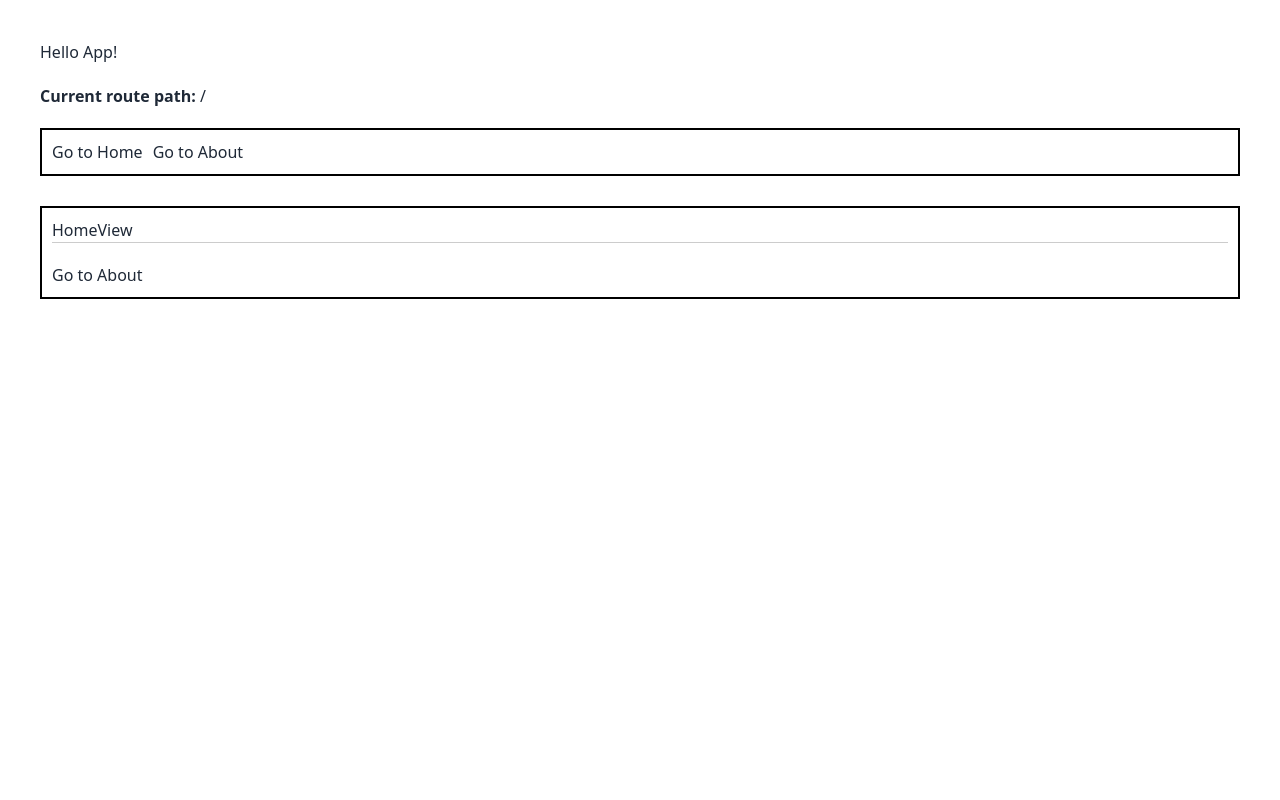
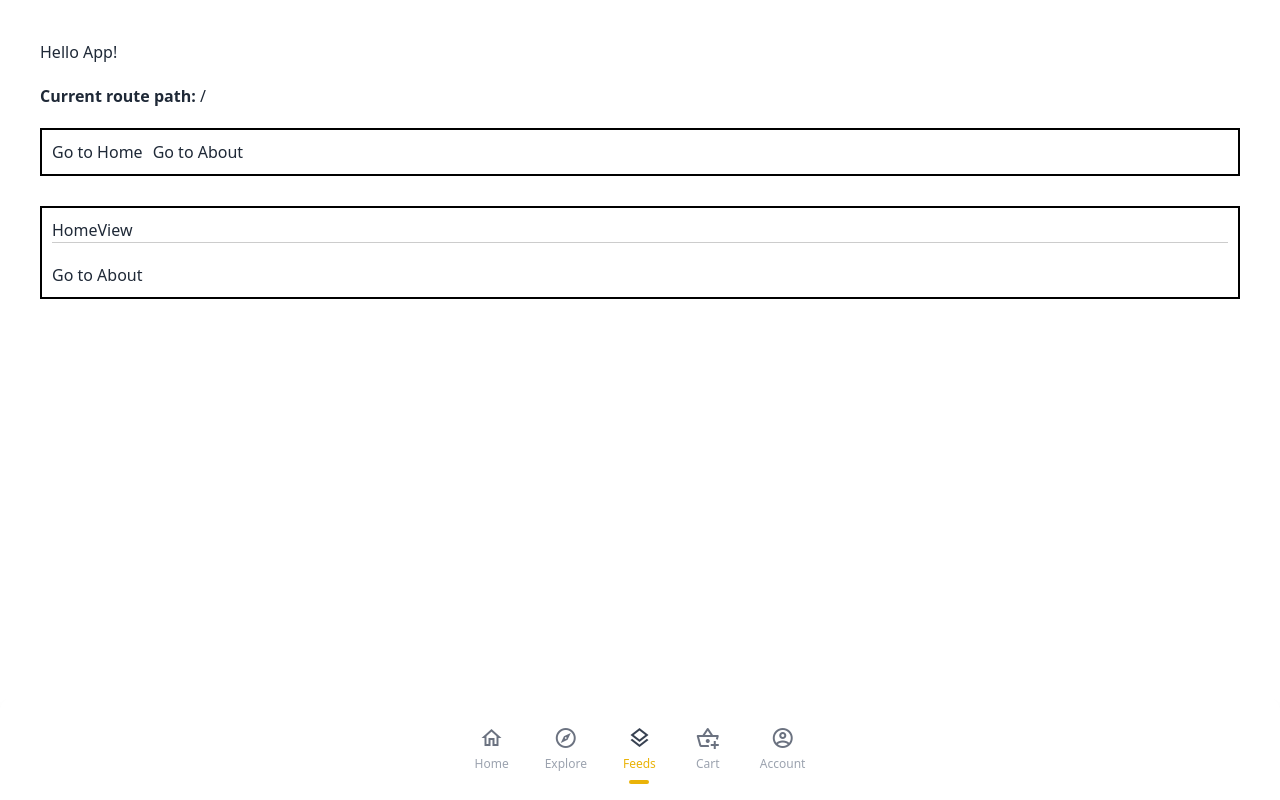
Before and after one commit to Banmai-Hcis/banmai.app, a Vue app: page / in a window 1280 px wide. Built offline with nearby package versions, Linux system fonts and the light colour scheme.

Commit message:
Update: route and navication bar

```diff
--- a/package.json
+++ b/package.json
@@ -1,4 +1,5 @@
 {
+  "homepage": "https://Banmai-Hcis.github.io/banmai.app/",
   "name": "banmai.app",
   "private": true,
   "version": "0.0.0",
@@ -6,7 +7,9 @@
   "scripts": {
     "dev": "vite",
     "build": "vite build",
-    "preview": "vite preview"
+    "preview": "vite preview",
+    "predeploy" : "npm run build",
+    "deploy" : "gh-pages -d dist"
   },
   "dependencies": {
     "vue": "^3.4.35",
--- a/src/App.vue
+++ b/src/App.vue
@@ -1,8 +1,9 @@
 <script setup>
+  import NavicationBar from './components/NavicationBar.vue';
 </script>
 
 <template>
-  <div class="flex flex-col p-10 gap-5">
+  <div class="flex flex-col h-screen p-10 gap-5">
 
     <h1>Hello App!</h1>
 
@@ -18,8 +19,10 @@
     <main>
       <RouterView />
     </main>
+  </div>
 
-  </div>
+  <NavicationBar />
+
 </template>
 
 <style scoped></style>
--- a/src/components/NavicationBar.vue
+++ b/src/components/NavicationBar.vue
@@ -4,9 +4,9 @@
   }
 </script>
 <template lang="">
+  <div class="fixed w-full bottom-0">
 
-  <!-- Container -->
-  <div class="flex items-end justify-center min-h-screen">
+    <div class="flex items-end justify-center">
     <div class="flex flex-col w-full">
       <!-- Navigation Bar -->
       <div class="px-5 pt-3 bg-white shadow-lg rounded-2xl rounded-bl-none rounded-br-none">
@@ -116,6 +116,8 @@
     </div>
   </div>
 
+  </div>
+  <!-- Container -->
 </template>
 
 
```
Also changed, not shown: 1 other file (tests, documents, lock files or other folders).
